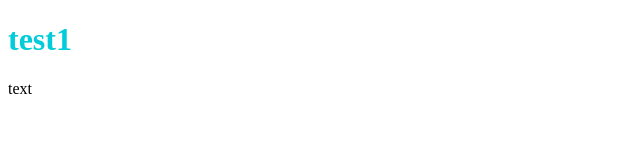
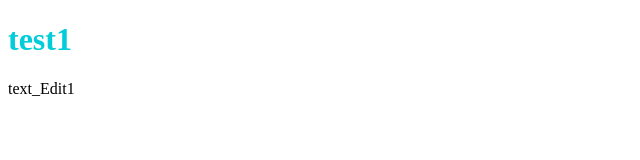
Before and after one commit to altn0083/altn0083.github.io, a plain HTML site: page index.html in a window 1280 px wide. Shown: the full height of the page, 0-640 px from the left. Drawn offline with Linux system fonts and the light colour scheme.

Commit message:
Update index.html

```diff
--- a/index.html
+++ b/index.html
@@ -7,6 +7,6 @@
     </head>
     <body>
         <h1 class="title">test1</h1>
-        <p>text</p>
+        <p>text_Edit1</p>
     </body>
 </html>
```
